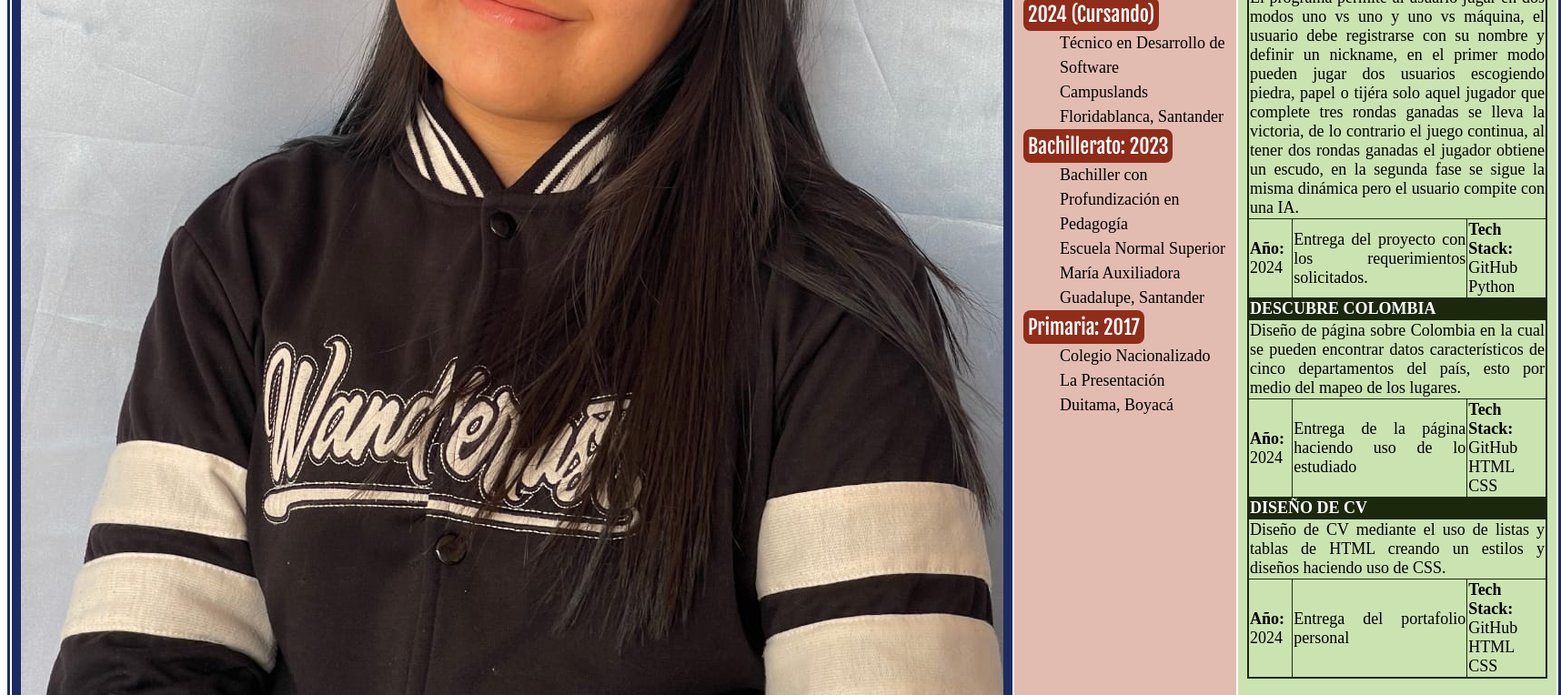
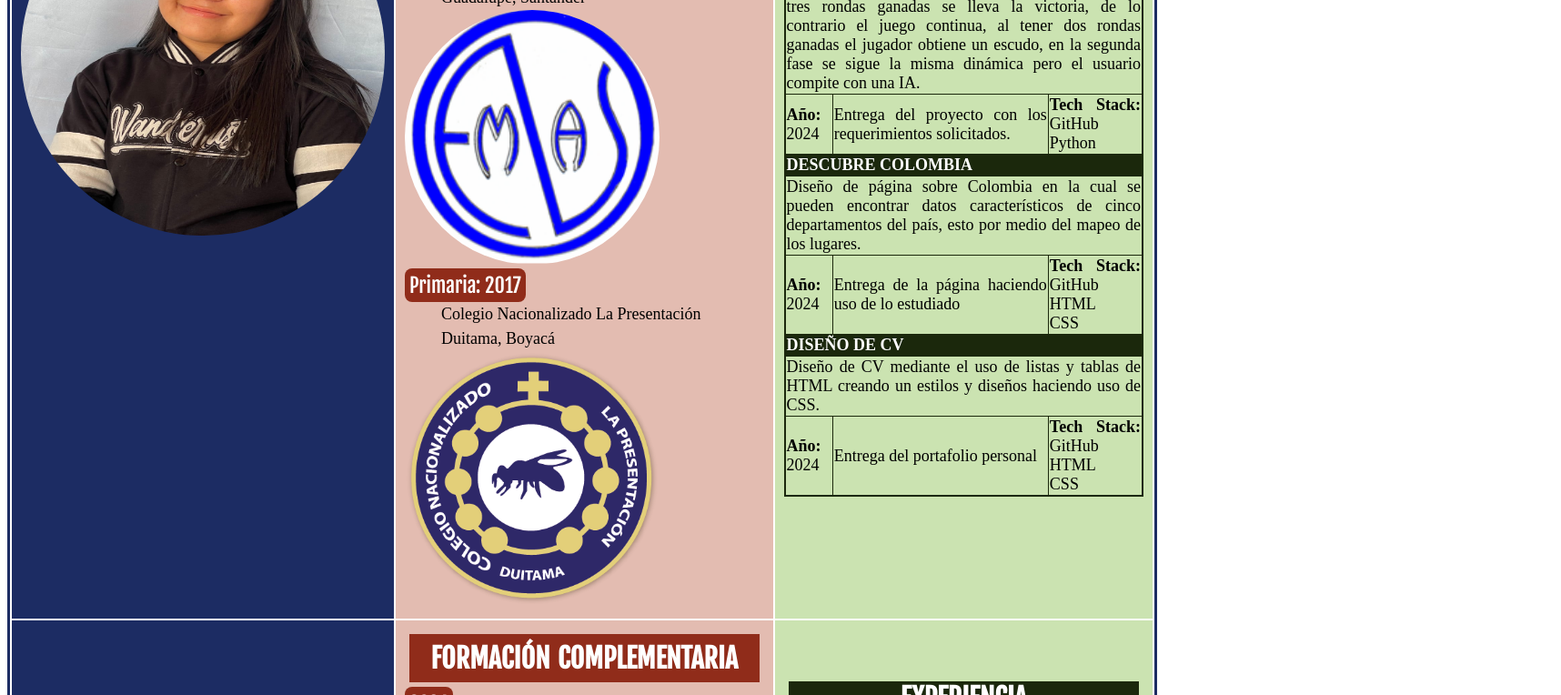
Before and after one commit to LauraVargas22/Taller2CV_HTMLyCSS, a plain HTML site: page Skeleton/index.html in a window 1280 px wide. Shown: the part 784-1548 px from the top of the page at 91% size, 1716 px wide, since content can reach past the window. Drawn offline with Linux system fonts and the light colour scheme; a web font is replaced by a local one.

Commit message:
style: :art: Imagenes
Adición de imágenes con estilos

Imagenes dentro de tablas

```diff
--- a/Skeleton/css/styles.css
+++ b/Skeleton/css/styles.css
@@ -156,5 +156,13 @@ h5 {
 }
 
 .img {
+    width: 400px;
+    height: 400px;
+    border-radius: 50%;
+}
 
+.img2 {
+    width: 280px;
+    height: 280px;
+    border-radius: 50%;
 }
--- a/Skeleton/index.html
+++ b/Skeleton/index.html
@@ -16,15 +16,18 @@
         </tr>
         <tr>
             <td class="col1">
-                <img class="img" src="images/foto.png">
+                <img src="images/foto.png" class="img">
             </td>
             <td class="col2"><h2>FORMACIÓN ACADÉMICA</h2>
                 <dt class="dt2">2024 (Cursando)</dt>
                 <dd class="dd2">Técnico en Desarrollo de Software <br> Campuslands Floridablanca, Santander</dd>
+                <img src="images/campus2.png" class="img2">
                 <dt class="dt2">Bachillerato: 2023</dt>
                 <dd class="dd2">Bachiller con Profundización en Pedagogía <br> Escuela Normal Superior María Auxiliadora Guadalupe, Santander</dd>
+                <img src="images/ensma.png" class="img2">
                 <dt class="dt2">Primaria: 2017</dt>
                 <dd class="dd2">Colegio Nacionalizado La Presentación Duitama, Boyacá</dd>
+                <img src="images/colpre1.png" class="img2">
             </td>
             <td class="col3"><h4>PROYECTOS</h4>
                 <table class="table2">
```
Also changed, not shown: Skeleton/images/campus.png (added), Skeleton/images/campus2.png (added), Skeleton/images/colpre.png (added), Skeleton/images/colpre1.png (added), Skeleton/images/ensma.png (added).
